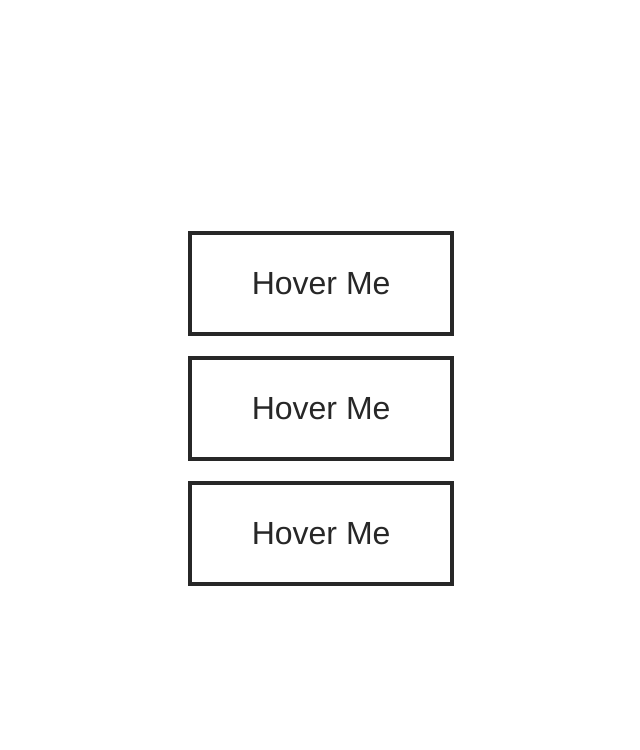
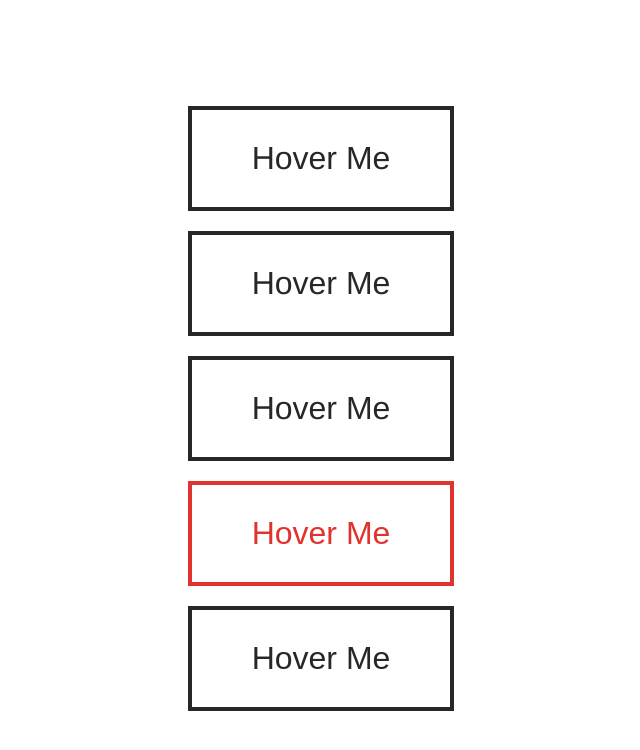
Before and after one commit to JeremyJMoss/CSSButtonEffects, a plain HTML site: page index.html in a window 1280 px wide. Shown: the whole page, without its empty margins (319-959 px from the left). Drawn offline with Linux system fonts and the light colour scheme.

Commit message:
added more buttons with animation effects

```diff
--- a/index.html
+++ b/index.html
@@ -8,8 +8,15 @@
     <title>Buttons</title>
   </head>
   <body>
+    <!--rotating button effect-->
     <a href="#" id="hoverCurtain" role="button">Hover Me</a>
+    <!--swiping button effect-->
     <a href="#" id="hoverTranslate" role="button">Hover Me</a>
+    <!--cross button effect-->
     <a href="#" id="hoverCross" role="button">Hover Me</a>
+    <!--stretching button effect-->
+    <a href="#" id="hoverStretch" role="button">Hover Me</a>
+    <!--Swipe effect top to bottom-->
+    <a href="#" id="hoverSwipe" role="button">Hover Me</a>
   </body>
 </html>
--- a/style/style.css
+++ b/style/style.css
@@ -7,6 +7,7 @@ body {
   gap: 20px;
 }
 
+/*rotating button effect*/
 #hoverCurtain {
   padding: 30px 60px;
   border: solid 4px #272727;
@@ -36,6 +37,7 @@ body {
   transform: rotate(0deg);
 }
 
+/*swiping button effect*/
 #hoverTranslate {
   padding: 30px 60px;
   border: solid 4px #272727;
@@ -69,6 +71,7 @@ body {
   color: #eee;
 }
 
+/*cross button effect*/
 #hoverCross {
   padding: 30px 60px;
   border: solid 4px #272727;
@@ -117,3 +120,53 @@ body {
 #hoverCross:hover {
   color: white;
 }
+
+/*stretching button effect*/
+#hoverStretch {
+  text-decoration: none;
+  padding: 30px 60px;
+  color: #e1332d;
+  border: 4px solid #e1332d;
+  font-size: 2rem;
+  font-family: sans-serif;
+  font-weight: 300;
+  transition: all 0.5s;
+}
+
+#hoverStretch:hover {
+  font-weight: 900;
+  letter-spacing: 8px;
+  border: 7px solid #e1332d;
+}
+
+/*top to bottom swipe effect*/
+#hoverSwipe {
+  text-decoration: none;
+  padding: 30px 60px;
+  color: #272727;
+  font-size: 2rem;
+  border: 4px solid #272727;
+  font-family: sans-serif;
+  position: relative;
+  overflow: hidden;
+}
+
+#hoverSwipe::before {
+  content: "YEAH!";
+  background-color: #e1332d;
+  color: white;
+  position: absolute;
+  width: 100%;
+  height: 100%;
+  top: 0;
+  left: 0;
+  display: flex;
+  justify-content: center;
+  align-items: center;
+  transform: translateY(-100%);
+  transition: all 0.5s ease-in-out;
+}
+
+#hoverSwipe:hover::before {
+  transform: translateY(0);
+}
```
